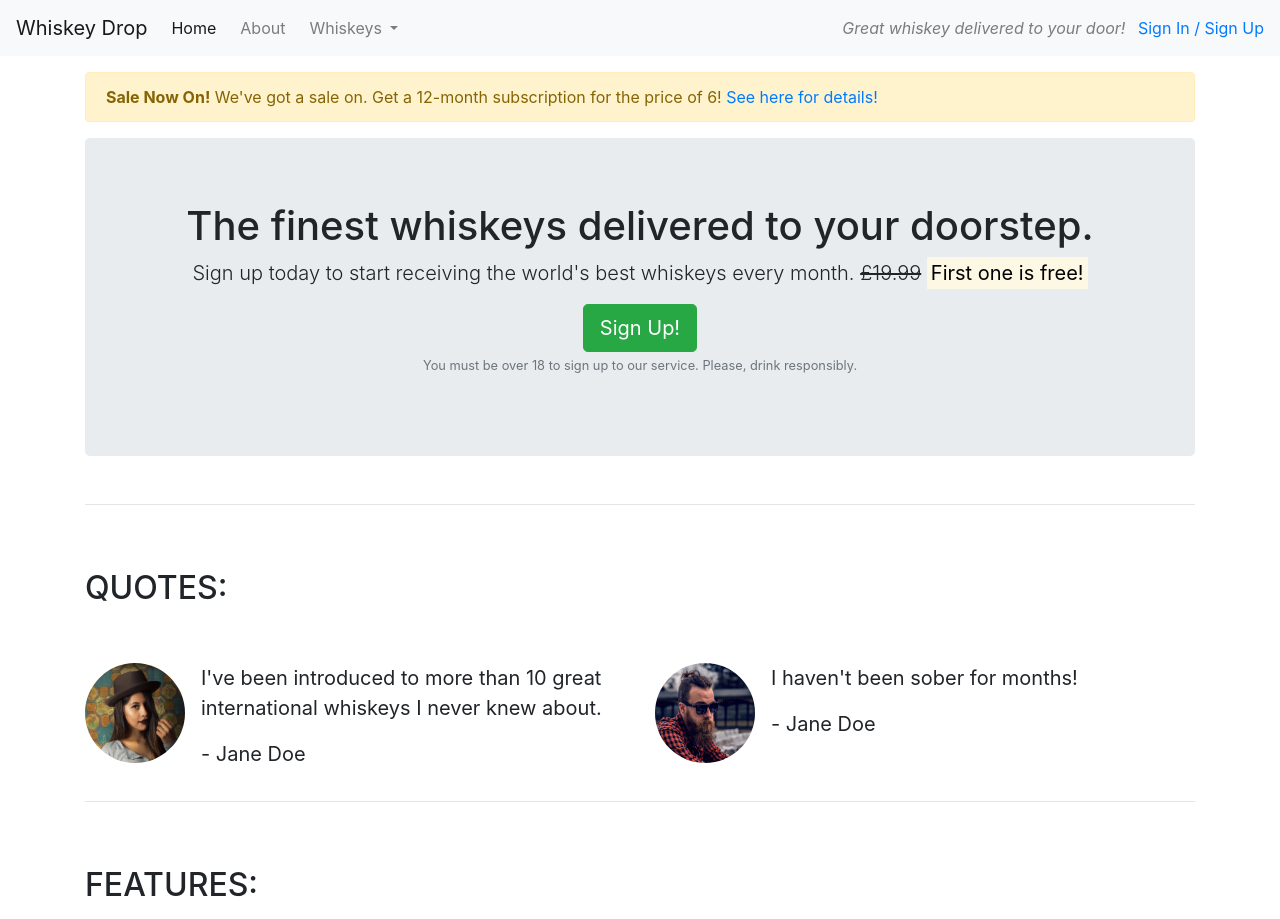
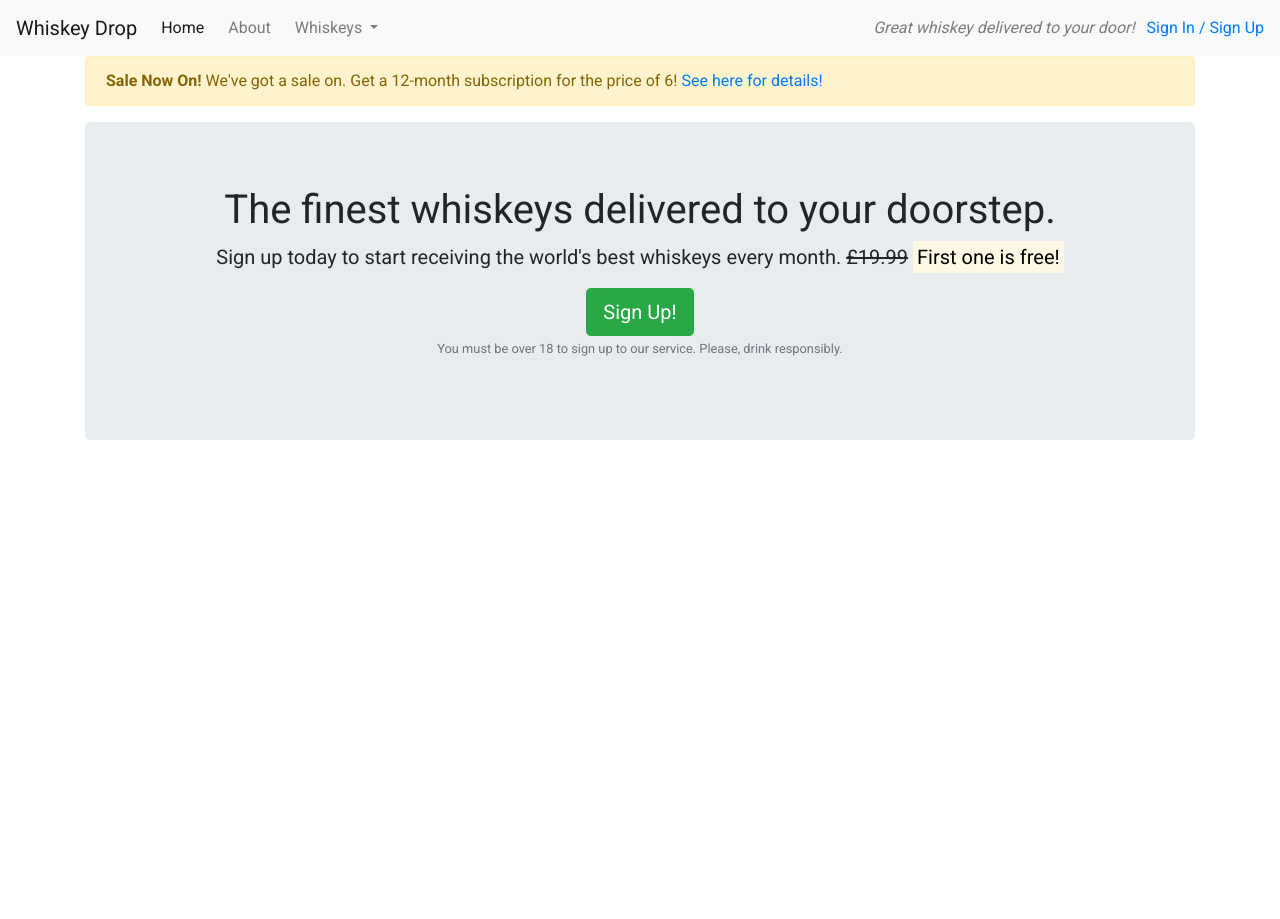
Before and after one commit to emmyamanda/bootstrap4, a plain HTML site: page index.html in a window 1280 px wide. Shown: the top 919 px of the page. Drawn offline with nearby package versions, Linux system fonts and the light colour scheme.

Commit message:
Added CSS file

```diff
--- /dev/null
+++ b/css/style.css
@@ -0,0 +1,13 @@
+body {
+    font-family: 'Roboto', sans-serif;
+}
+
+.alert-container {}
+
+.callout-container {
+    height: 100vh;
+}
+
+.quotes-container {}
+
+.features-container {}
--- a/index.html
+++ b/index.html
@@ -6,6 +6,8 @@
     <title>Whiskey Drop | Taste a new whiskey every month</title>
     <link rel="stylesheet" href="https://stackpath.bootstrapcdn.com/bootstrap/4.1.3/css/bootstrap.min.css" integrity="sha384-MCw98/SFnGE8fJT3GXwEOngsV7Zt27NXFoaoApmYm81iuXoPkFOJwJ8ERdknLPMO" crossorigin="anonymous">
     <script src="https://kit.fontawesome.com/ceebc52b9b.js" crossorigin="anonymous"></script>
+    <link href="https://fonts.googleapis.com/css?family=Roboto:400,700" rel="stylesheet">
+    <link rel = "stylesheet" href = "css/style.css" type = "text/css">
 
 </head>
 <body>
@@ -41,7 +43,7 @@
             <a href = "/login">Sign In / Sign Up</a>
         </div>
     </nav>
-    <article class = "container mt-3">
+    <div class = "container alert-container">
         <div class="row d-none d-sm-block">
             <div class="col-12">
                 <div class = "alert alert-warning">
@@ -49,6 +51,8 @@
                 </div>
             </div>
         </div>
+    </div>
+    <div class = "container callout-container">
         <!-- Callout -->
         <div class = "row">
             <div class="col-12">
@@ -64,9 +68,10 @@
             </div>
         </div>
         <!-- /.callout -->
-    <hr>
+    </div>
 
     <!-- Quotes -->
+    <div class = "container quotes-container">
     <section class = "quotes">
         <div class="row">
             <div class="col-12 my-5">
@@ -102,9 +107,10 @@
            </div>
     </section>
     <!-- /.quotes -->
-    <hr>
+    </div>
 
     <!-- Features -->
+    <div class = "features-container">
     <section class = "feature">
         <div class="row">
             <div class="col-12 my-5">
@@ -138,7 +144,7 @@
         </div>
     </section>
     <!-- /.features -->
-    </article>
+    </div>
 
     <div class="modal" tabindex="-1" role="dialog" id = "signUpModal">
         <div class="modal-dialog" role="document">
```
